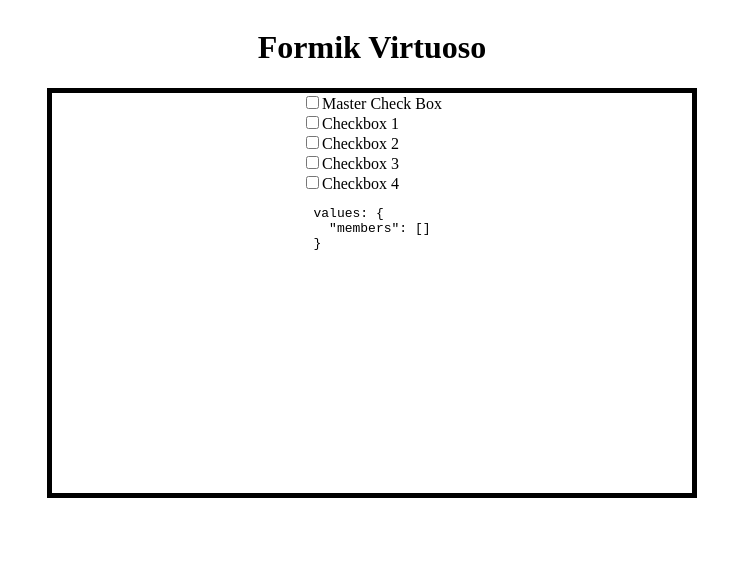
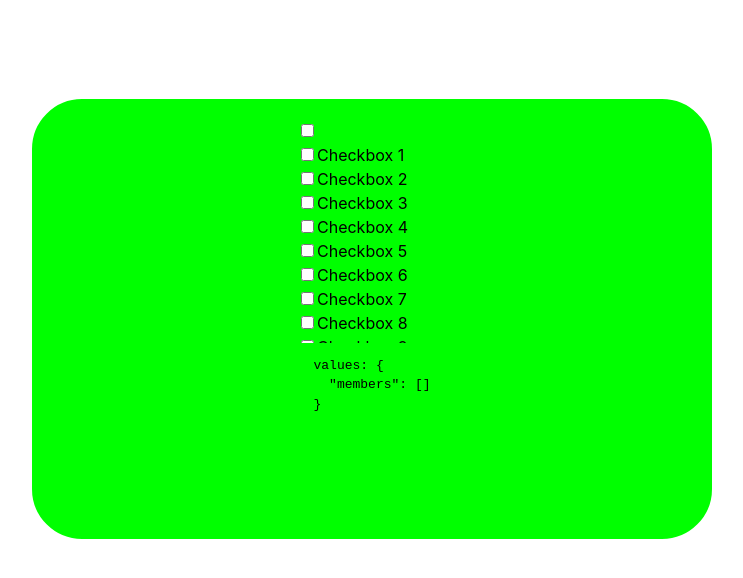
Before and after one commit to LightsLegend7276/formik-virtuoso-react-example, a React (Vite) app: page / in a window 1280 px wide. Shown: the top 578 px of the page, without its empty margins (268-1011 px from the left). Built offline with nearby package versions, Linux system fonts and the light colour scheme.

Commit message:
Completed Formik Virtuoso React Example

```diff
--- a/src/App.css
+++ b/src/App.css
@@ -52,19 +52,33 @@
 }
 
 .form-container:has(form) {
-  border: 5px black solid;
+--bg-color: lime;
+
+  border: 20px var(--bg-color) solid;
+  border-radius: 50px;
   min-height: 50vh;
   width: 50vw;
   margin: auto;
   flex-direction: column;
+  background-color: var(--bg-color);
   /* align-content: center; */
 }
 
 .form-container form {
   display: flex;
   flex-direction: column;
+  min-width: 150px;
+  background-color: var(--bg-color);
 }
 
 .form-container form, pre {
   align-self: center;
 }
+
+.form-check-label {
+  color: black;
+}
+
+pre {
+  color: black;
+}
--- a/src/components/FormikForm.jsx
+++ b/src/components/FormikForm.jsx
@@ -1,6 +1,8 @@
 import { Field, Form as FormikForm, Formik, useField } from 'formik';
 import Form from "react-bootstrap/Form"
 import React, { memo } from 'react';
+import {data} from './utils/Data'
+import VirtuosoExample from './VirtuosoExample';
 
 const MasterCheckBox = (props) => {
     const [field] = useField(props);
@@ -10,12 +12,12 @@
         <Form.Check
         {...field}
         {...props}
-        onChange={() => {checked ? setFieldValue("members", []) : setFieldValue("members", ["1", "2", "3", "4"])}}
+        onChange={() => {checked ? setFieldValue("members", []) : setFieldValue("members", data.map((_, i) => { return (i + 1).toString()}))}}
         />
     )
 }
 
-const NormalCheckBox = (props) => {
+export const NormalCheckbox = (props) => {
     const [field] = useField(props);
 
     return (
@@ -38,11 +40,8 @@
             {({values, setFieldValue}) => (
                 <div className='form-container'>
                 <FormikForm>
-                        <Field name="members" type="checkbox" value="0" checked={JSON.stringify(optionValues) === JSON.stringify(values.members)} as={MasterCheckBox} setFieldValue={setFieldValue} label={"Master Check Box"} />
-                        <Field name="members" type="checkbox" value="1" label={"Checkbox 1"} as={NormalCheckBox}/>
-                        <Field name="members" type="checkbox" value="2" label={"Checkbox 2"} as={NormalCheckBox}/>
-                        <Field name="members" type="checkbox" value="3" label={"Checkbox 3"} as={NormalCheckBox}/>
-                        <Field name="members" type="checkbox" value="4" label={"Checkbox 4"} as={NormalCheckBox}/>
+                        <Field name="members" type="checkbox" value="0" checked={JSON.stringify(data.map((_, i) => { return (i + 1).toString()})) === JSON.stringify(values.members)} as={MasterCheckBox} setFieldValue={setFieldValue}  />
+                        <VirtuosoExample />
                 </FormikForm>
                 <pre>{`values: ${JSON.stringify(values, null, 2)}`}</pre>
                 </div>
--- /dev/null
+++ b/src/components/VirtuosoExample.jsx
@@ -0,0 +1,21 @@
+import React, { memo } from 'react';
+import { Virtuoso } from 'react-virtuoso'
+import { Field } from 'formik'
+import { NormalCheckbox } from '../components/FormikForm'
+import { data } from './utils/Data'
+
+const VirtuosoExample = memo(() => {
+    return (
+        <Virtuoso
+        style={{ height: 200, }}
+        data={data}
+        itemContent={(i, checkbox) => (
+            <Field key={`Checkbox ${i + 1}`} value={(i + 1).toString()} label={`Checkbox ${i + 1}`} as={NormalCheckbox} {...checkbox} />
+        )}
+         />
+    );
+});
+
+VirtuosoExample.displayName = "VirtuosoExample";
+
+export default VirtuosoExample;
--- /dev/null
+++ b/src/components/utils/Data.js
@@ -0,0 +1,372 @@
+export const data = [
+    {
+    name: "members",
+    type: "checkbox",
+
+},
+    {
+    name: "members",
+    type: "checkbox",
+
+},
+    {
+    name: "members",
+    type: "checkbox",
+
+},
+    {
+    name: "members",
+    type: "checkbox",
+
+},
+    {
+    name: "members",
+    type: "checkbox",
+
+},
+    {
+    name: "members",
+    type: "checkbox",
+
+},
+    {
+    name: "members",
+    type: "checkbox",
+
+},
+    {
+    name: "members",
+    type: "checkbox",
+
+},
+    {
+    name: "members",
+    type: "checkbox",
+
+},
+    {
+    name: "members",
+    type: "checkbox",
+
+},
+    {
+    name: "members",
+    type: "checkbox",
+
+},
+    {
+    name: "members",
+    type: "checkbox",
+
+},
+    {
+    name: "members",
+    type: "checkbox",
+
+},
+    {
+    name: "members",
+    type: "checkbox",
+
+},
+    {
+    name: "members",
+    type: "checkbox",
+
+},
+    {
+    name: "members",
+    type: "checkbox",
+
+},
+    {
+    name: "members",
+    type: "checkbox",
+
+},
+    {
+    name: "members",
+    type: "checkbox",
+
+},
+    {
+    name: "members",
+    type: "checkbox",
+
+},
+    {
+    name: "members",
+    type: "checkbox",
+
+},
+    {
+    name: "members",
+    type: "checkbox",
+
+},
+    {
+    name: "members",
+    type: "checkbox",
+
+},
+    {
+    name: "members",
+    type: "checkbox",
+
+},
+    {
+    name: "members",
+    type: "checkbox",
+
+},
+    {
+    name: "members",
+    type: "checkbox",
+
+},
+    {
+    name: "members",
+    type: "checkbox",
+
+},
+    {
+    name: "members",
+    type: "checkbox",
+
+},
+    {
+    name: "members",
+    type: "checkbox",
+
+},
+    {
+    name: "members",
+    type: "checkbox",
+
+},
+    {
+    name: "members",
+    type: "checkbox",
+
+},
+    {
+    name: "members",
+    type: "checkbox",
+
+},
+    {
+    name: "members",
+    type: "checkbox",
+
+},
+    {
+    name: "members",
+    type: "checkbox",
+
+},
+    {
+    name: "members",
+    type: "checkbox",
+
+},
+    {
+    name: "members",
+    type: "checkbox",
+
+},
+    {
+    name: "members",
+    type: "checkbox",
+
+},
+    {
+    name: "members",
+    type: "checkbox",
+
+},
+    {
+    name: "members",
+    type: "checkbox",
+
+},
+    {
+    name: "members",
+    type: "checkbox",
+
+},
+    {
+    name: "members",
+    type: "checkbox",
+
+},
+    {
+    name: "members",
+    type: "checkbox",
+
+},
+    {
+    name: "members",
+    type: "checkbox",
+
+},
+    {
+    name: "members",
+    type: "checkbox",
+
+},
+    {
+    name: "members",
+    type: "checkbox",
+
+},
+    {
+    name: "members",
+    type: "checkbox",
+
+},
+    {
+    name: "members",
+    type: "checkbox",
+
+},
+    {
+    name: "members",
+    type: "checkbox",
+
+},
+    {
+    name: "members",
+    type: "checkbox",
+
+},
+    {
+    name: "members",
+    type: "checkbox",
+
+},
+    {
+    name: "members",
+    type: "checkbox",
+
+},
+    {
+    name: "members",
+    type: "checkbox",
+
+},
+    {
+    name: "members",
+    type: "checkbox",
+
+},
+    {
+    name: "members",
+    type: "checkbox",
+
+},
+    {
+    name: "members",
+    type: "checkbox",
+
+},
+    {
+    name: "members",
+    type: "checkbox",
+
+},
+    {
+    name: "members",
+    type: "checkbox",
+
+},
+    {
+    name: "members",
+    type: "checkbox",
+
+},
+    {
+    name: "members",
+    type: "checkbox",
+
+},
+    {
+    name: "members",
+    type: "checkbox",
+
+},
+    {
+    name: "members",
+    type: "checkbox",
+
+},
+    {
+    name: "members",
+    type: "checkbox",
+
+},
+    {
+    name: "members",
+    type: "checkbox",
+
+},
+    {
+    name: "members",
+    type: "checkbox",
+
+},
+    {
+    name: "members",
+    type: "checkbox",
+
+},
+    {
+    name: "members",
+    type: "checkbox",
+
+},
+    {
+    name: "members",
+    type: "checkbox",
+
+},
+    {
+    name: "members",
+    type: "checkbox",
+
+},
+    {
+    name: "members",
+    type: "checkbox",
+
+},
+    {
+    name: "members",
+    type: "checkbox",
+
+},
+    {
+    name: "members",
+    type: "checkbox",
+
+},
+    {
+    name: "members",
+    type: "checkbox",
+
+},
+    {
+    name: "members",
+    type: "checkbox",
+
+},
+    {
+    name: "members",
+    type: "checkbox",
+
+},
+    {
+    name: "members",
+    type: "checkbox",
+
+},
+]
--- a/src/index.css
+++ b/src/index.css
@@ -1,17 +1,16 @@
-/* :root {
+:root {
   font-family: Inter, system-ui, Avenir, Helvetica, Arial, sans-serif;
   line-height: 1.5;
   font-weight: 400;
 
   color-scheme: light dark;
   color: rgba(255, 255, 255, 0.87);
-  /* background-color: #242424; */
 
-  /* font-synthesis: none;
+  font-synthesis: none;
   text-rendering: optimizeLegibility;
   -webkit-font-smoothing: antialiased;
-  -moz-osx-font-smoothing: grayscale; */
-/* }  */
+  -moz-osx-font-smoothing: grayscale;
+ }
 
 /* a {
   font-weight: 500;
```
